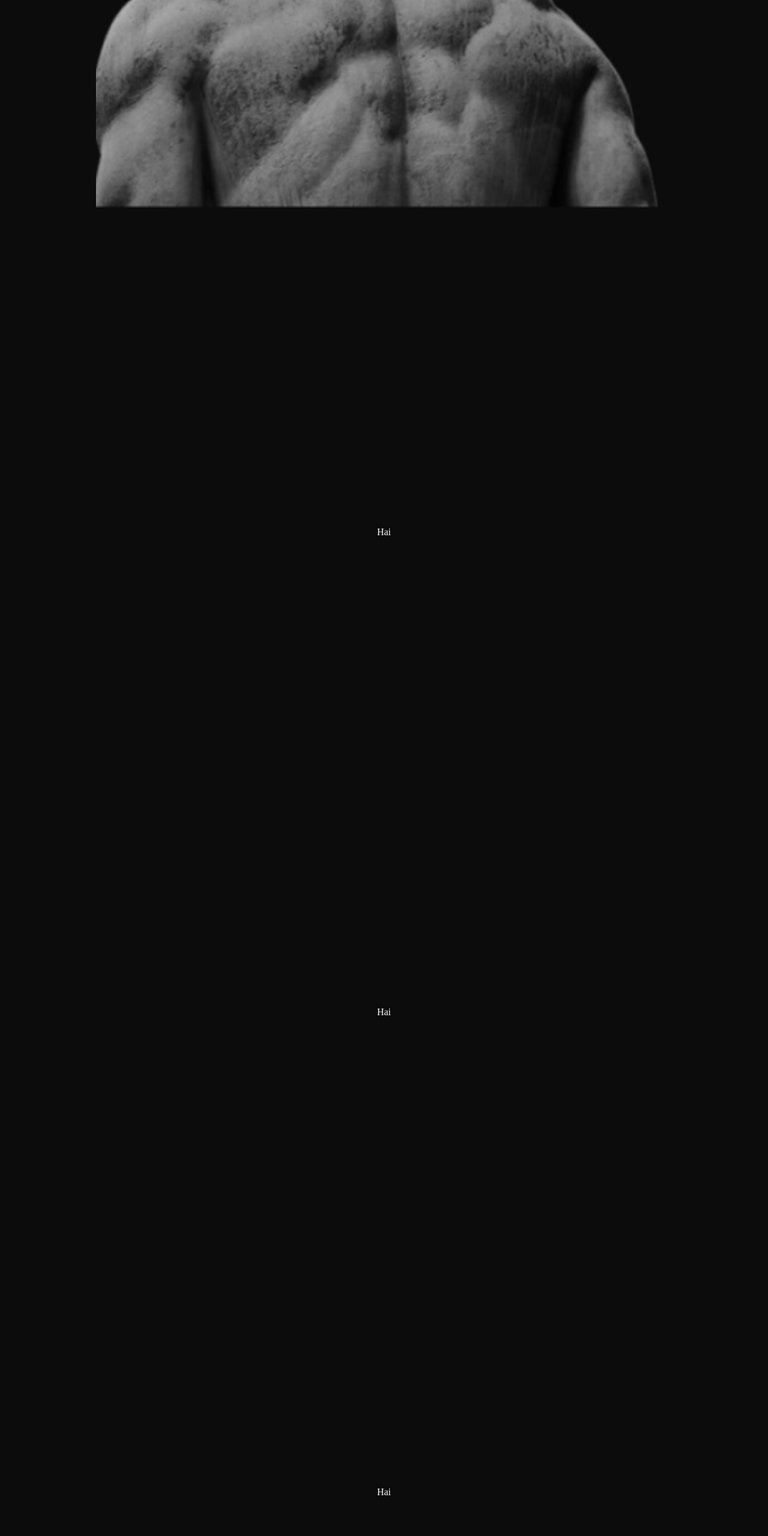
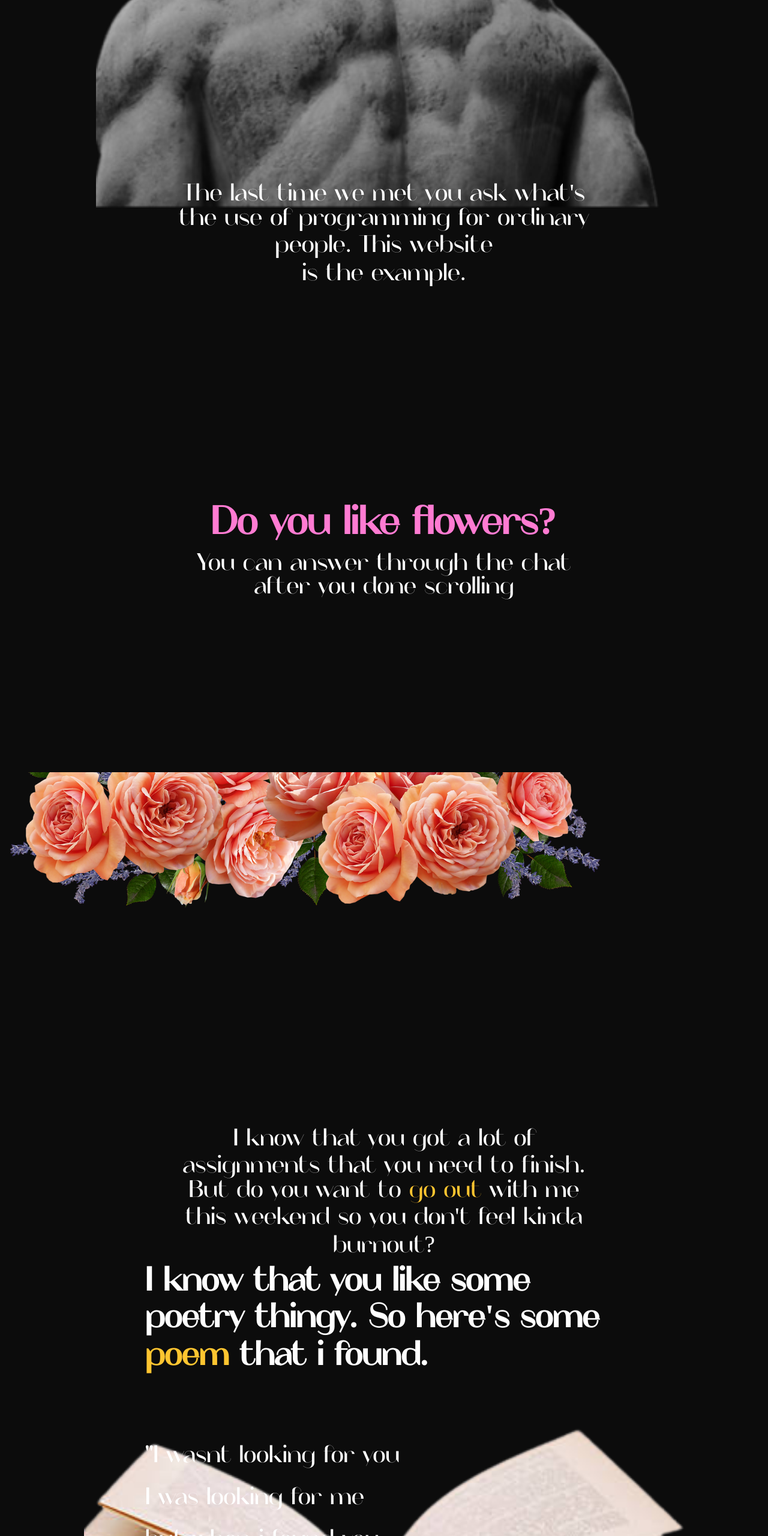
Before and after one commit to yasmineoctadavina/yasmineoctadavina.github.io, a website: page index.html in a window 1280 px wide. Shown: the part 1121-3681 px from the top of the page at 60% size. Drawn offline with Linux system fonts and the light colour scheme.

Commit message:
Hampir selesai

```diff
--- a/index.html
+++ b/index.html
@@ -8,7 +8,7 @@
     <link href="/style.css" rel="stylesheet" type="text/css">
 </head>
 <body>
-    <section>
+    <section class="bag-1">
         <div class="full center awal">
             <div>
                 <h1 class="animate-text">
@@ -23,44 +23,38 @@
             </div>
         </div>
     </section>
-    <section>
+    <section class="bag-2">
         <div class="full center">
-            <p>The last time we met you ask what's the use<br>
-            of programming for ordinary people. This website<br>
+            <p>The last time we met you ask what's<br>the use
+            of programming for ordinary <br>people. This website<br>
             is the example.</p>
         </div>
     </section>
-    <section>
+    <section class="bag-3">
         <div class="full center">
-            <p>Hai</p>
+            <div>
+                <h1>Do you like flowers?</h1>
+                <p>You can answer through the chat<br>after you done scrolling</p>
+            </div>
         </div>
     </section>
-    <section>
+    <section class="bag-4">
         <div class="full center">
-            <p>Hai</p>
+            <p>I know that you got a lot of<br>assignments that you need to finish.<br>But do you want to <a>go out</a> with me<br>this weekend so you don't feel kinda<br>burnout?</p>
         </div>
     </section>
-    <section>
-        <div class="full center">
-            <p>Hai</p>
+    <section class="bag-5">
+        <div class="container-fluid full center">
+            <div class="text">
+                <h1>I know that you like some<br>poetry thingy. So here's some <br><a>poem</a> that i found.</h1>
+                <div id="poem-typed"> <p>"I wasnt looking for you <br> I was looking for me<br>but when i found you<br>i think i found myself too"</p></div>
+                <!-- <span id="typed" class="poem"></span> -->
+            </div>
+            <!-- <div>
+                <img src="/img/buku.png" alt="">
+            </div> -->
         </div>
     </section>
-    <section>
-        <div class="full center">
-            <p>Hai</p>
-        </div>
-    </section>
-    <section>
-        <div class="full center">
-            <p>Hai</p>
-        </div>
-    </section>
-    <section>
-        <div class="full center">
-            <p>Hai</p>
-        </div>
-    </section>
-
     <!-- Script -->
     <script>
         const txts=document.querySelector(".animate-text").children,
@@ -94,5 +88,28 @@
         window.onload=animateText;
 
 </script>
+
+<!-- <script src="https://unpkg.com/typed.js@2.0.15/dist/typed.umd.js"></script>
+  <script>
+    const observer = new IntersectionObserver(entries => {
+  // Loop over the entries
+  entries.forEach(entry => {
+    // If the element is visible
+    if (entry.isIntersecting) {
+      // Add the animation class
+      entry.target.classList.add('typed');
+    }
+  });
+});
+
+observer.observe(document.querySelector('.poem'));
+  </script>
+
+<script>
+ var typed = new Typed(document.querySelectorAll('.typed'), {
+    stringsElement: document.querySelectorAll('.poem-typed'),
+    typeSpeed: 50,
+  });
+  </script> -->
 </body>
 </html>
--- a/style.css
+++ b/style.css
@@ -84,3 +84,108 @@ body{
 p, h1, h2{
     color: white;
 }
+
+.bag-2 p{
+    position: relative;
+    font-family: fontLucu;
+    font-size: 40px;
+    top: 300px;
+    overflow: hidden;
+    margin: 0;
+    /* margin-top: 600px; */
+}
+
+.bag-5 h1{
+    text-align: left;
+    font-family: fontLucu;
+    font-size: 55px;
+}
+
+.bag-5 h1 a{
+    color: #FFC530;
+}
+
+.bag-5 p{
+    text-align: left;
+    font-family: fontLucu;
+    font-size: 40px;
+    margin-top: 103px;
+    line-height: 70px;
+}
+
+.bag-5 .text{
+    position: relative;
+    margin-left: -39px;
+    top: -100px;
+}
+.bag-5{
+    background-image: url(/img/buku.png) ;
+    background-repeat: no-repeat;
+    background-position: bottom;
+    background-size: 1000px;
+}
+.bag-5 img{
+    z-index: 1000;
+    display: block;
+    position: relative;
+    width: 50em;
+    /* top: -500px; */
+}
+
+/* .bag-5 .poem-typed{
+    white-space: pre-wrap;
+} */
+
+.bag-5 .typed{
+    text-align: left;
+    font-family: fontLucu;
+    font-size: 40px;
+    margin-top: 103px;
+    line-height: 70px;
+    color: white;
+}
+
+.bag-4 p{
+    position: relative;
+    font-family: fontLucu;
+    font-size: 40px;
+    top: 300px;
+    overflow: hidden;
+    margin: 0;
+    /* margin-top: 600px; */
+}
+
+.bag-4 p a{
+    color: #FFC530;
+}
+
+
+.bag-3 p{
+    position: relative;
+    font-family: fontLucu;
+    font-size: 40px;
+    margin: 0;
+    margin-top: -40px;
+}
+
+.bag-3 h1{
+    font-family: fontLucu;
+    font-size: 65px;
+    color: #FF7BD2;
+}
+
+.bag-3{
+    background-image: url(/img/bunga.png) ;
+    background-repeat: no-repeat;
+    background-position-y: 2000px;
+    background-size: 1000px;
+    overflow: visible;
+}
+
+.bag-4{
+    background-image: url(/img/bunga.png) ;
+    background-repeat: no-repeat;
+    background-position-y: -120px;
+    background-size: 1000px;
+    overflow: visible;
+}
```
Also changed, not shown: img/buku.png (added), img/bunga.png (added), img/buoquet.png (added).
